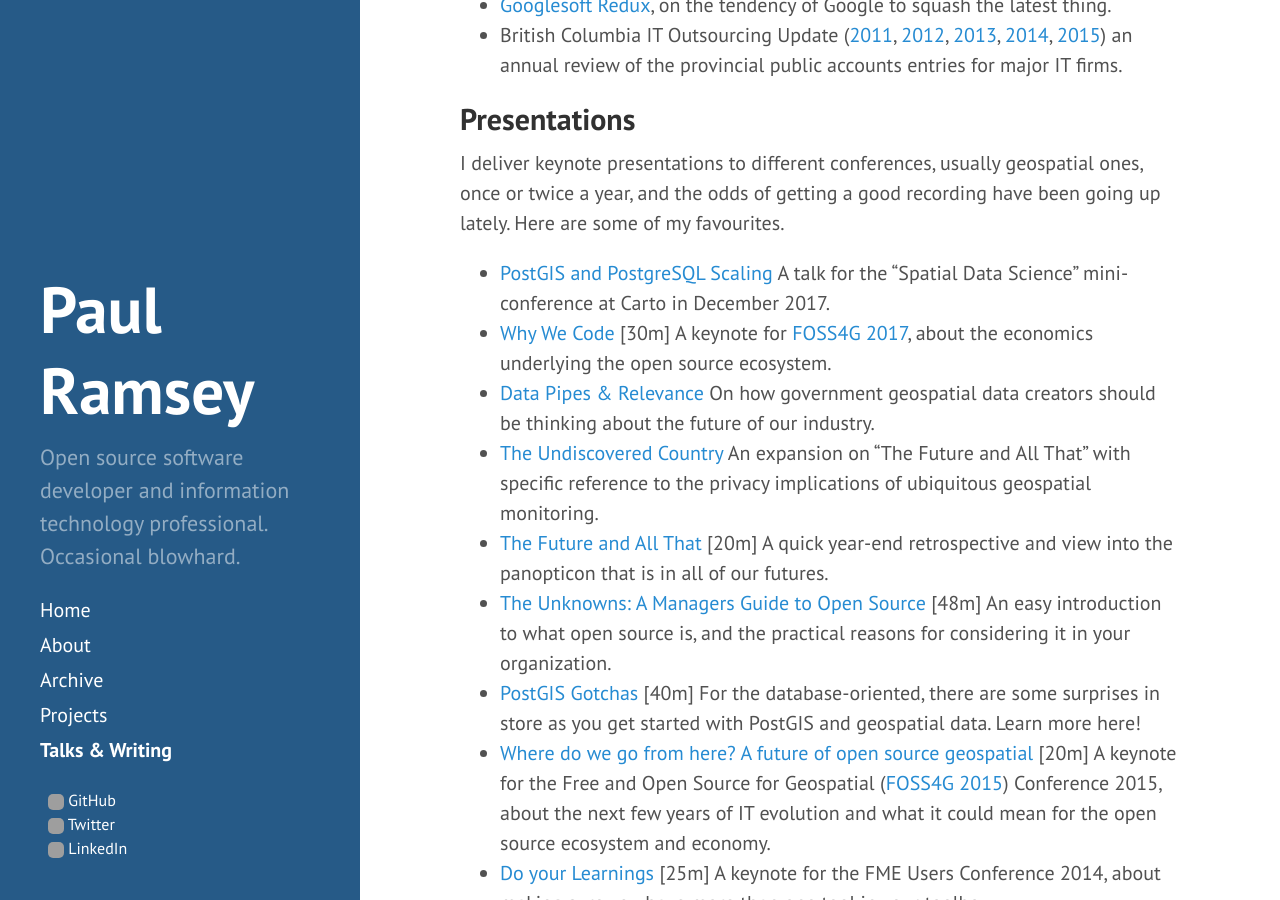
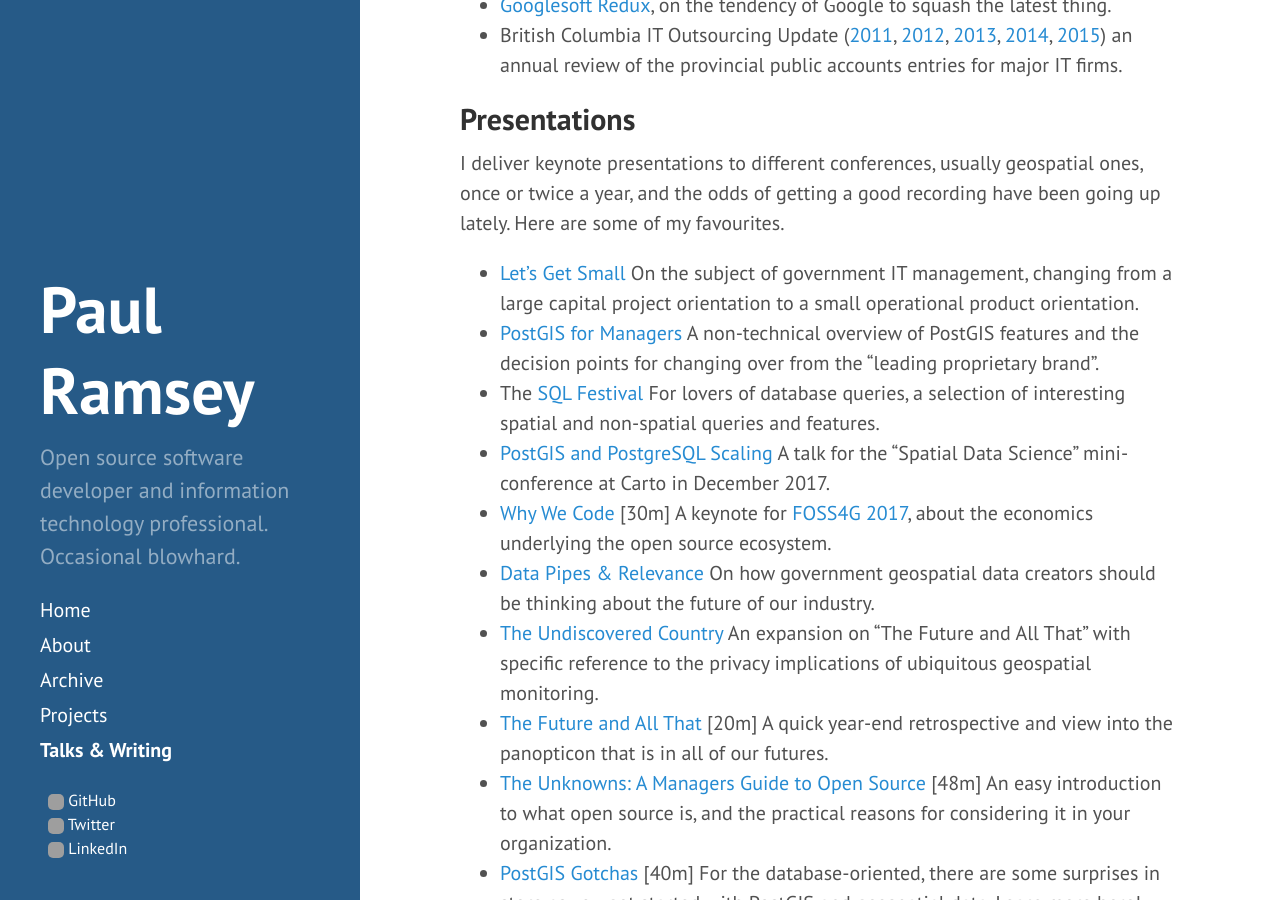
Before and after one commit to pramsey/pramsey.github.io, a Jekyll site: the page built from writings.md, in a window 1280 px wide and 900 px high, scrolled down 590 px. Built offline with Jekyll 4.4.1, drawn with Linux system fonts in a browser that asks for light colours; grey boxes are pictures that could not be loaded.

Commit message:
Add latest writings to list

```diff
--- a/writings.md
+++ b/writings.md
@@ -31,6 +31,9 @@
 
 I deliver keynote presentations to different conferences, usually geospatial ones, once or twice a year, and the odds of getting a good recording have been going up lately. Here are some of my favourites.
 
+* [Let's Get Small](http://s3.cleverelephant.ca/2018-small-it.pdf) On the subject of government IT management, changing from a large capital project orientation to a small operational product orientation.
+* [PostGIS for Managers](http://s3.cleverelephant.ca/2018-postgis-for-managers.pdf) A non-technical overview of PostGIS features and the decision points for changing over from the "leading proprietary brand".
+* The [SQL Festival](https://docs.google.com/presentation/d/14lf1TsVO4Wq7ykgHjIiXYksvzWBW5XvuxJh2CrtraHc/edit?usp=sharing) For lovers of database queries, a selection of interesting spatial and non-spatial queries and features.
 * [PostGIS and PostgreSQL Scaling](/2017/12/postgis-scaling.html) A talk for the "Spatial Data Science" mini-conference at Carto in December 2017.
 * [Why We Code](/2017/08/foss4g-keynote.html) [30m] A keynote for [FOSS4G 2017](http://2017.foss4g.org), about the economics underlying the open source ecosystem.
 * [Data Pipes & Relevance](http://s3.cleverelephant.ca/2015-ccog.pdf) On how government geospatial data creators should be thinking about the future of our industry.
```
